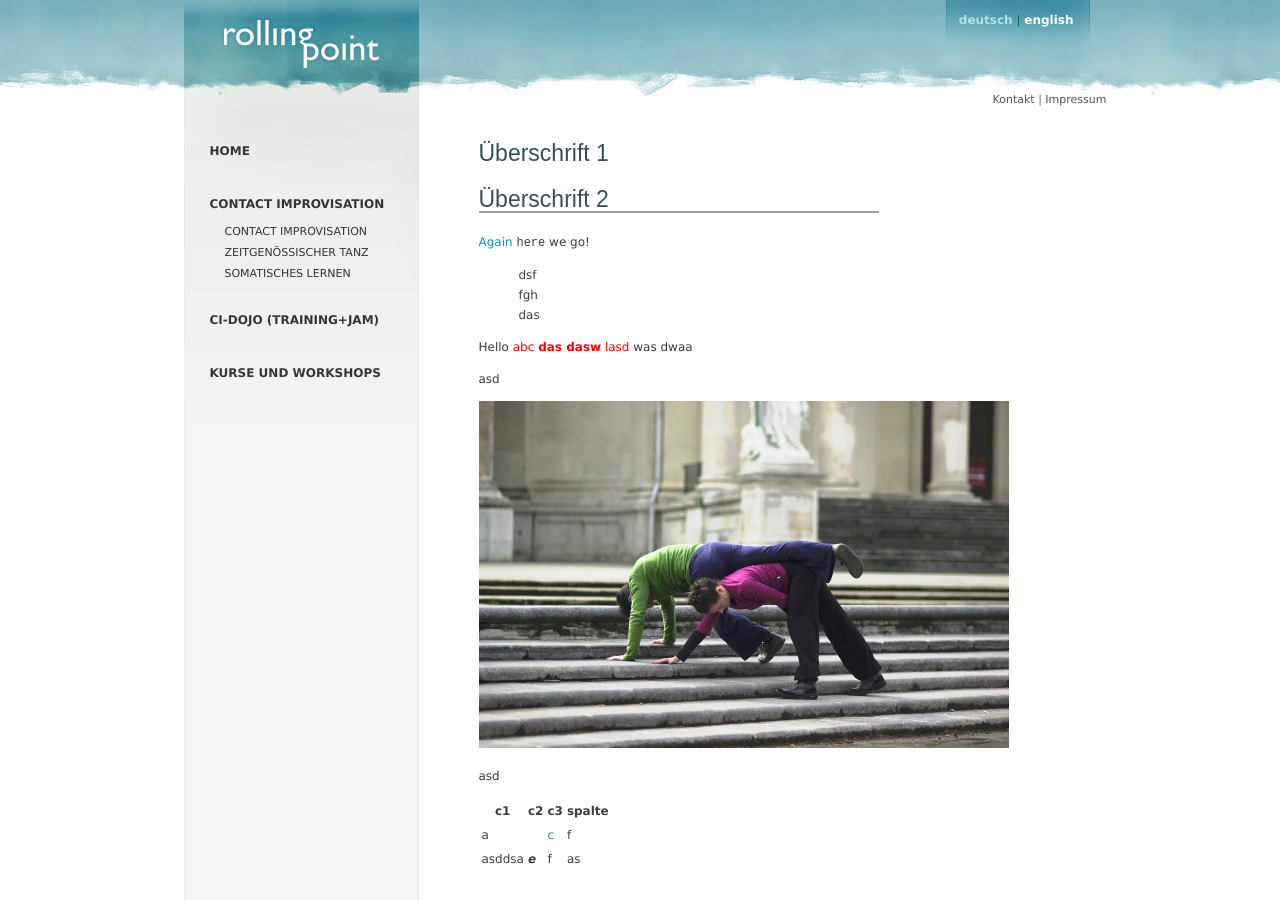
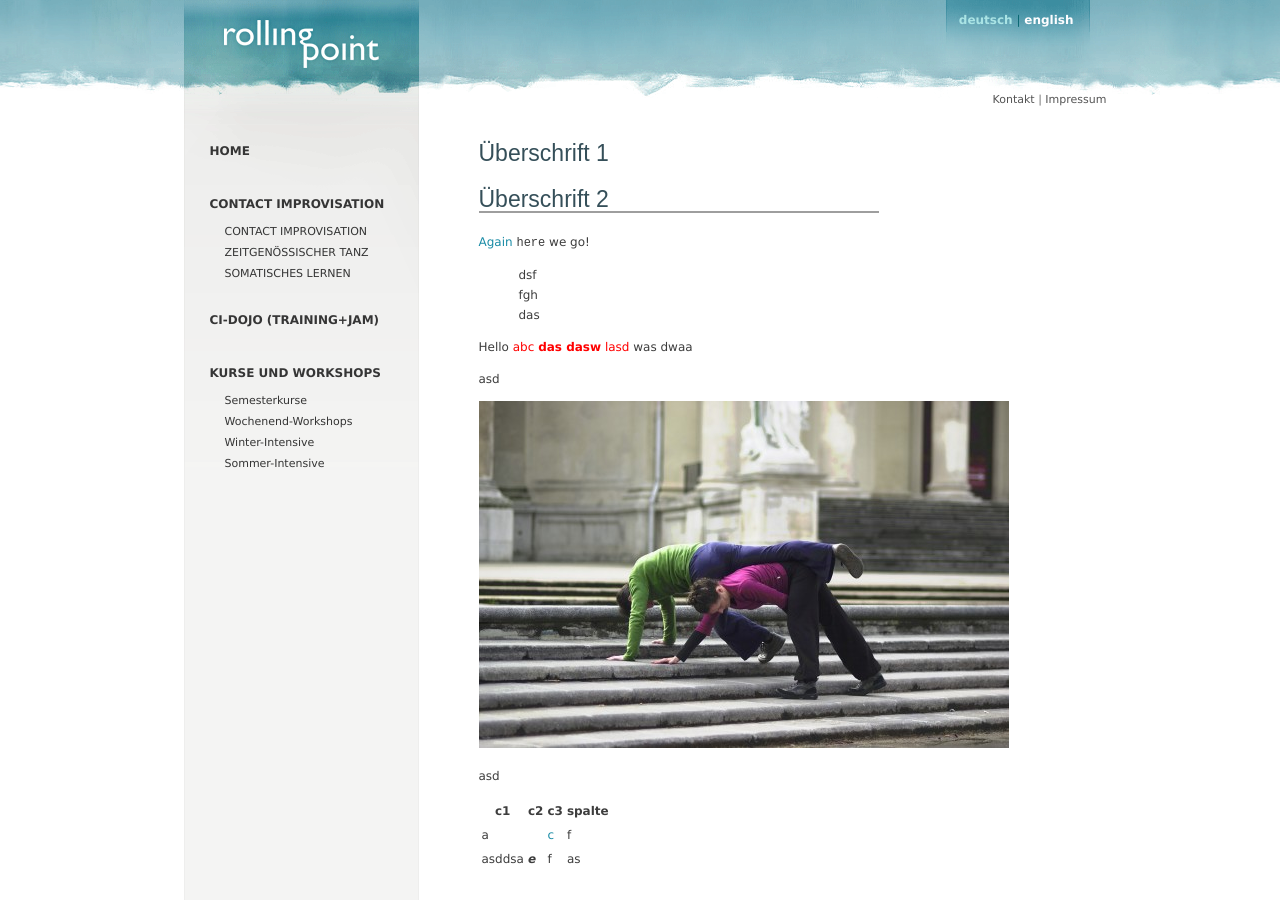
Before and after one commit to manulari/rollingpointat, a Jekyll site: the page built from _all_pages/syntax.md, in a window 1280 px wide. Built offline with Jekyll 4.4.1, drawn with Linux system fonts in a browser that asks for light colours; grey boxes are pictures that could not be loaded.

Commit message:
Update Settings “nav”

```diff
--- a/_data/nav.yml
+++ b/_data/nav.yml
@@ -14,3 +14,12 @@ entries:
     path: /DOJO
   - title: KURSE UND WORKSHOPS
     path: /kurse
+    subentries:
+      - title: Semesterkurse
+        path: /kurse
+      - title: Wochenend-Workshops
+        path: /workshops
+      - title: Winter-Intensive
+        path: /winterintensive
+      - title: Sommer-Intensive
+        path: /sommerintensive
```
